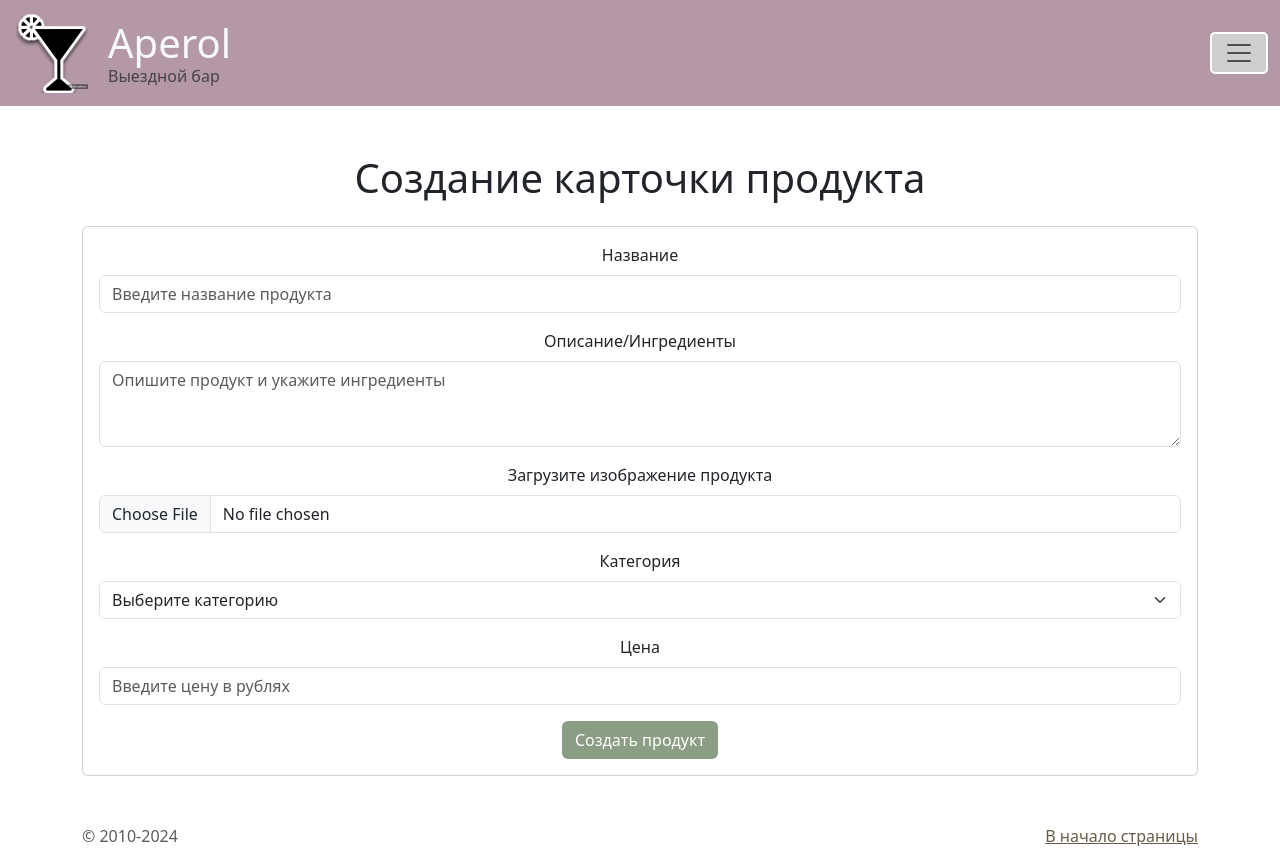
After one commit to AlinaKhomkolova/Shop_web, a Django app: page /create_product.html in a window 1280 px wide. The commit adds this page. Run offline with Django 5.2, Linux system fonts and the light colour scheme; data comes from the database, SQL or seed files in the repository.

Commit message:
Дополнительное задание

```diff
--- a/catalog/forms.py
+++ b/catalog/forms.py
@@ -1,8 +1,17 @@
 from django import forms
-from .models import ContactInfo
+
+from .models import ContactInfo, Product
 
 
 class ContactForm(forms.ModelForm):
     class Meta:
         model = ContactInfo
         fields = ['email', 'name']
+
+
+class CreateProductForm(forms.ModelForm):
+    class Meta:
+        model = Product
+        fields = ['name', 'description', 'image',
+                  'category', 'price',
+                  ]
--- a/catalog/templates/catalog/base.html
+++ b/catalog/templates/catalog/base.html
@@ -39,13 +39,16 @@
                         <a class="nav-link active" aria-current="page" href="{% url 'catalog:home' %}">Главная</a>
                     </li>
                     <li class="nav-item">
-                        <a class="nav-link" href="{% url 'catalog:menu' %}">Меню</a>
+                        <a class="nav-link active" href="{% url 'catalog:menu' %}">Меню</a>
                     </li>
                     <li class="nav-item">
-                        <a class="nav-link" href="{% url 'catalog:contacts' %}">☎️Контактная информация</a>
+                        <a class="nav-link active" href="{% url 'catalog:contacts' %}">☎️Контактная информация</a>
+                    </li>
+                    <li class="nav-item">
+                        <a class="nav-link active" href="{% url 'catalog:create_product' %}">Добавить продукт</a>
                     </li>
                 </ul>
-                <div class="card">
+                <div class="card mt-4">
                     <div class="card-body">
                         <form method="POST">
                             {% csrf_token %}
@@ -57,7 +60,7 @@
                             <div class="mb-3">
                                 <label for="formGroupExampleInput2" class="form-label">Имя</label>
                                 <input type="text" name="name" class="form-control" id="formGroupExampleInput2"
-                                       placeholder="Иванов Иван Иванович"/>
+                                       placeholder="Иван Иванов"/>
                             </div>
                             <input type="submit" class="btn btn-custom" value="Отправить"/>
                         </form>
--- /dev/null
+++ b/catalog/templates/catalog/create_product.html
@@ -0,0 +1,46 @@
+{% extends 'catalog/base.html' %}
+{% block content %}
+<div class="card mt-4">
+    <div class="card-body">
+        <form method="POST" enctype="multipart/form-data">
+            {% csrf_token %}
+
+            <div class="mb-3">
+                <label for="productName" class="form-label">Название</label>
+                <input type="text" class="form-control" id="productName" name="name"
+                       placeholder="Введите название продукта" required>
+            </div>
+
+            <div class="mb-3">
+                <label for="productDescription" class="form-label">Описание/Ингредиенты</label>
+                <textarea class="form-control" id="productDescription" name="description" rows="3"
+                          placeholder="Опишите продукт и укажите ингредиенты" required></textarea>
+            </div>
+
+            <div class="mb-3">
+                <label for="productImage" class="form-label">Загрузите изображение продукта</label>
+                <input type="file" class="form-control" id="productImage" name="image" accept="image/*" required>
+            </div>
+
+            <div class="mb-3">
+                <label for="productCategory" class="form-label">Категория</label>
+                <select class="form-select" id="productCategory" name="category" required>
+                    <option selected disabled>Выберите категорию</option>
+                    {% for category in categories %}
+                    <option value="{{ category.id }}">{{ category.name }}</option>
+                    {% endfor %}
+                </select>
+            </div>
+
+            <div class="mb-3">
+                <label for="productPrice" class="form-label">Цена</label>
+                <input type="number" class="form-control" id="productPrice" name="price"
+                       placeholder="Введите цену в рублях" min="0" step="0.01" required>
+            </div>
+
+            <!-- Кнопка отправки -->
+            <button type="submit" class="btn btn-custom">Создать продукт</button>
+        </form>
+    </div>
+</div>
+{% endblock %}
--- a/catalog/urls.py
+++ b/catalog/urls.py
@@ -1,7 +1,7 @@
 from django.urls import path
 
 from catalog.apps import CatalogConfig
-from catalog.views import contacts, home, menu, product_description
+from catalog.views import contacts, home, menu, product_description, create_product
 
 app_name = CatalogConfig.name
 urlpatterns = [
@@ -9,4 +9,5 @@ urlpatterns = [
     path('contacts.html', contacts, name='contacts'),
     path('menu.html', menu, name='menu'),
     path('product/<int:id>/', product_description, name='product_description'),
+    path('create_product.html', create_product, name='create_product'),
 ]
--- a/catalog/views.py
+++ b/catalog/views.py
@@ -1,6 +1,7 @@
+from django.core.paginator import Paginator
 from django.shortcuts import render, redirect, get_object_or_404
 
-from catalog.forms import ContactForm
+from catalog.forms import ContactForm, CreateProductForm
 from catalog.models import Product, Category, ContactInfo
 
 
@@ -34,8 +35,14 @@ def menu(request):
     else:
         cocktails = Product.objects.all()
 
+    # Пагинация
+    paginator = Paginator(cocktails, 10)  # 10 продуктов на странице
+    page_number = request.GET.get('page')
+    page_obj = paginator.get_page(page_number)
+
     return render(request, 'catalog/menu.html', {
-        'cocktails': cocktails,
+        'categories': categories,
+        'page_obj': page_obj,
         'title': 'Меню',
     })
 
@@ -61,6 +68,25 @@ def product_description(request, id):
     product = get_object_or_404(Product, id=id)
 
     return render(request, 'catalog/product_description.html', {
-        'title': 'Описание напитка',
-        'product': product
+        'title': 'Описание',
+        'product': product,
     })
+
+
+def create_product(request):
+    if request.method == 'POST':
+        form = CreateProductForm(request.POST, request.FILES)
+        if form.is_valid():
+            form.save()  # Сохранение нового продукта
+            return redirect(request.path)  # Перенаправляем на ту же страницу
+    else:
+        form = CreateProductForm()
+
+    categories = Category.objects.all()  # Получаем все категории из базы данных
+    product_data = CreateProductForm()
+    return render(request, 'catalog/create_product.html', {
+        'form': form,
+        'product': product_data,
+        'categories': categories,
+        'title': 'Создание карточки продукта',
+    })
```
Also changed, not shown: catalog/templates/catalog/menu.html (+69 -6 lines), media/images_products/105cc154f148e371392bc8d62e0b3bc3.jpg (added), media/images_products/8bnj77ll9g.png (added), media/images_products/d0_9c_d0_b0_d0_bb_d0_b8_d0_bd_d0_be_d0_b2_d0_b0_d1_8f_jpg_x_.jpg (added), media/images_products/d0_bb_d0_be_d0_b2_d0_be_d0_b4_jpg_x_amz_algorithm_aws4_hmac_.jpg (added), media/images_products/dscf02951_jpg_x_amz_algorithm_aws4_hmac_sha256_x_amz_content.jpg (added), media/images_products/e5_pf1qr4d_o4_ruggpxfxntifbkvhhjcr2utd_3ep0.png (added), media/images_products/espresso_doppio_2000x1400px.jpg (added), media/images_products/np0rgkar7cugkbqlven_vsllodq_puue3tde9ky_u_k.png (added), media/images_products/whitney-wright-TgQkxQc-t_U-unsplash.jpg (deleted), 4 other files.
